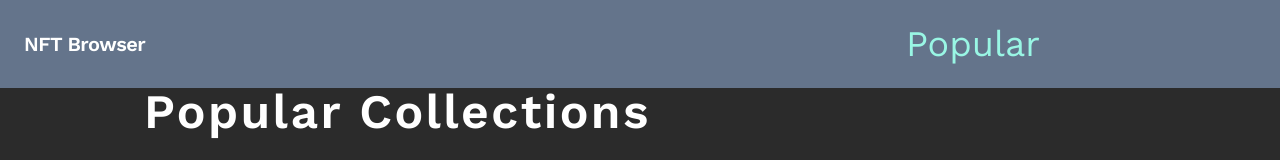
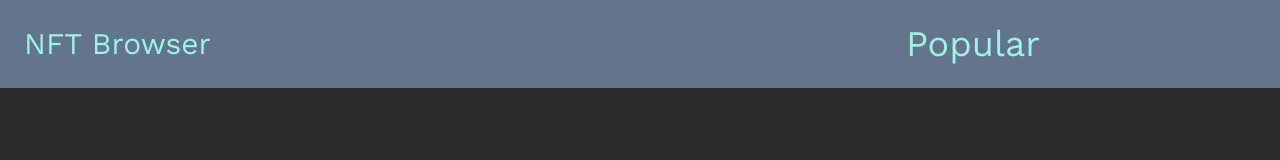
Before and after one commit to kingkwongsta/nft-marketplace, a Next.js app: page / in a window 1280 px wide. Shown: the top 160 px of the page. Built offline with nearby package versions, Linux system fonts and the light colour scheme.

Commit message:
added home link with nft browser nav item

```diff
--- a/components/navigation.jsx
+++ b/components/navigation.jsx
@@ -3,7 +3,7 @@ import Link from "next/link";
 
 export default function Navigation() {
   return (
-    <nav className="flex items-center justify-between flex-wrap bg-slate-500 p-6">
+    <nav className="flex items-center justify-between flex-wrap bg-slate-500 p-6 mb-20">
       <div className="flex items-center flex-shrink-0 text-white mr-6">
         {/* Logo Below */}
         {/* <svg
@@ -15,9 +15,12 @@ export default function Navigation() {
         >
           <path d="M13.5 22.1c1.8-7.2 6.3-10.8 13.5-10.8 10.8 0 12.15 8.1 17.55 9.45 3.6.9 6.75-.45 9.45-4.05-1.8 7.2-6.3 10.8-13.5 10.8-10.8 0-12.15-8.1-17.55-9.45-3.6-.9-6.75.45-9.45 4.05zM0 38.3c1.8-7.2 6.3-10.8 13.5-10.8 10.8 0 12.15 8.1 17.55 9.45 3.6.9 6.75-.45 9.45-4.05-1.8 7.2-6.3 10.8-13.5 10.8-10.8 0-12.15-8.1-17.55-9.45-3.6-.9-6.75.45-9.45 4.05z" />
         </svg> */}
-        <span className="font-semibold text-xl tracking-tight">
+        <Link
+          href="/"
+          className="block mt-4 lg:inline-block lg:mt-0 text-teal-200 hover:text-white mr-4 text-3xl"
+        >
           NFT Browser
-        </span>
+        </Link>
       </div>
       <div className="block lg:hidden">
         <button className="flex items-center px-3 py-2 border rounded text-teal-200 border-teal-400 hover:text-white hover:border-white">
```
